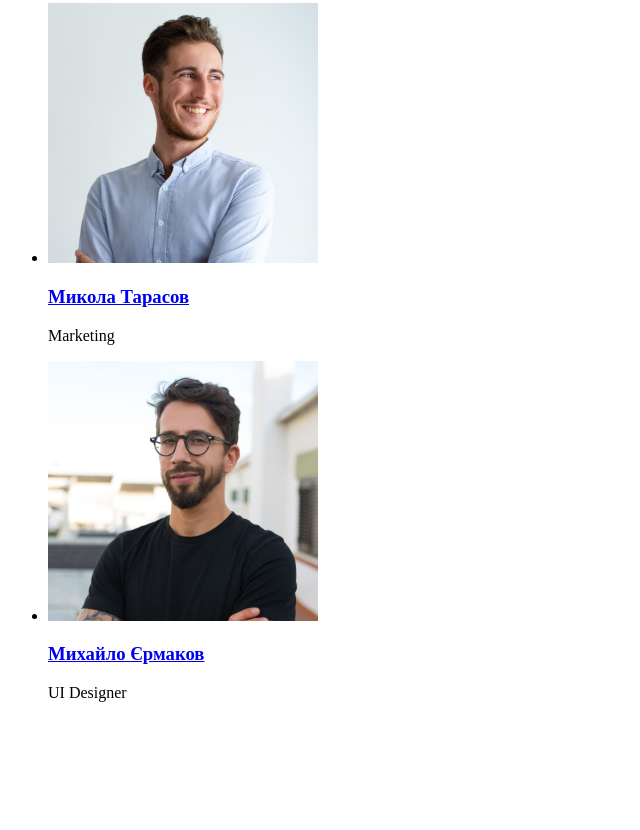
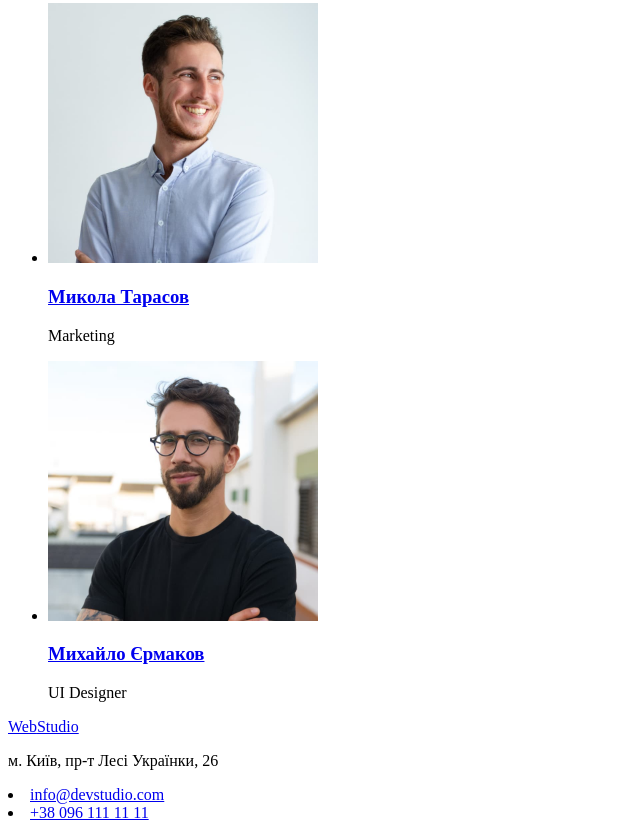
Before and after one commit to San-in/goit-markup-hw-01, a plain HTML site: page index.html in a window 1280 px wide. Shown: the part 2333-3163 px from the top of the page, without its empty margins (0-640 px from the left). Before the commit the page ends 3051 px from the top, so only its background shows below. Drawn offline with Linux system fonts and the light colour scheme.

Commit message:
Додав футер
Додав футер без інпуту з полем для регистрації.

```diff
--- a/index.html
+++ b/index.html
@@ -134,6 +134,13 @@
             </ul>
         </section>
     </main>
-    <footer></footer>
+    <footer>
+        <a href="./index.html"><span>Web</span>Studio</a>
+        <div>
+            <p>м. Київ, пр-т Лесі Українки, 26</p>
+            <li><a href="mailto:info@devstudio.com">info@devstudio.com</a></li>
+            <li><a href="tel:+380961111111">+38 096 111 11 11</a></li>
+        </div>
+    </footer>
 </body>
 </html>
```
